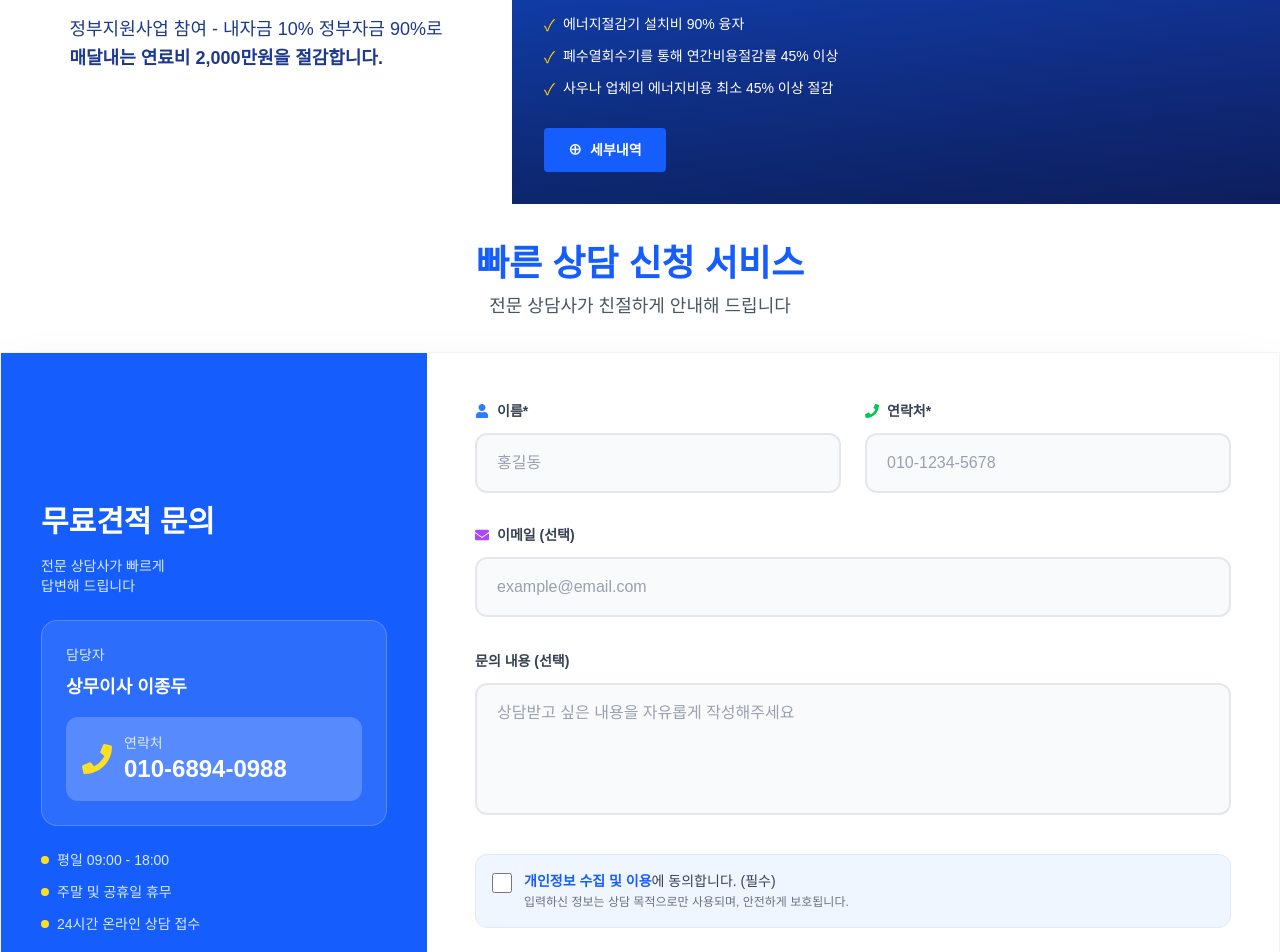
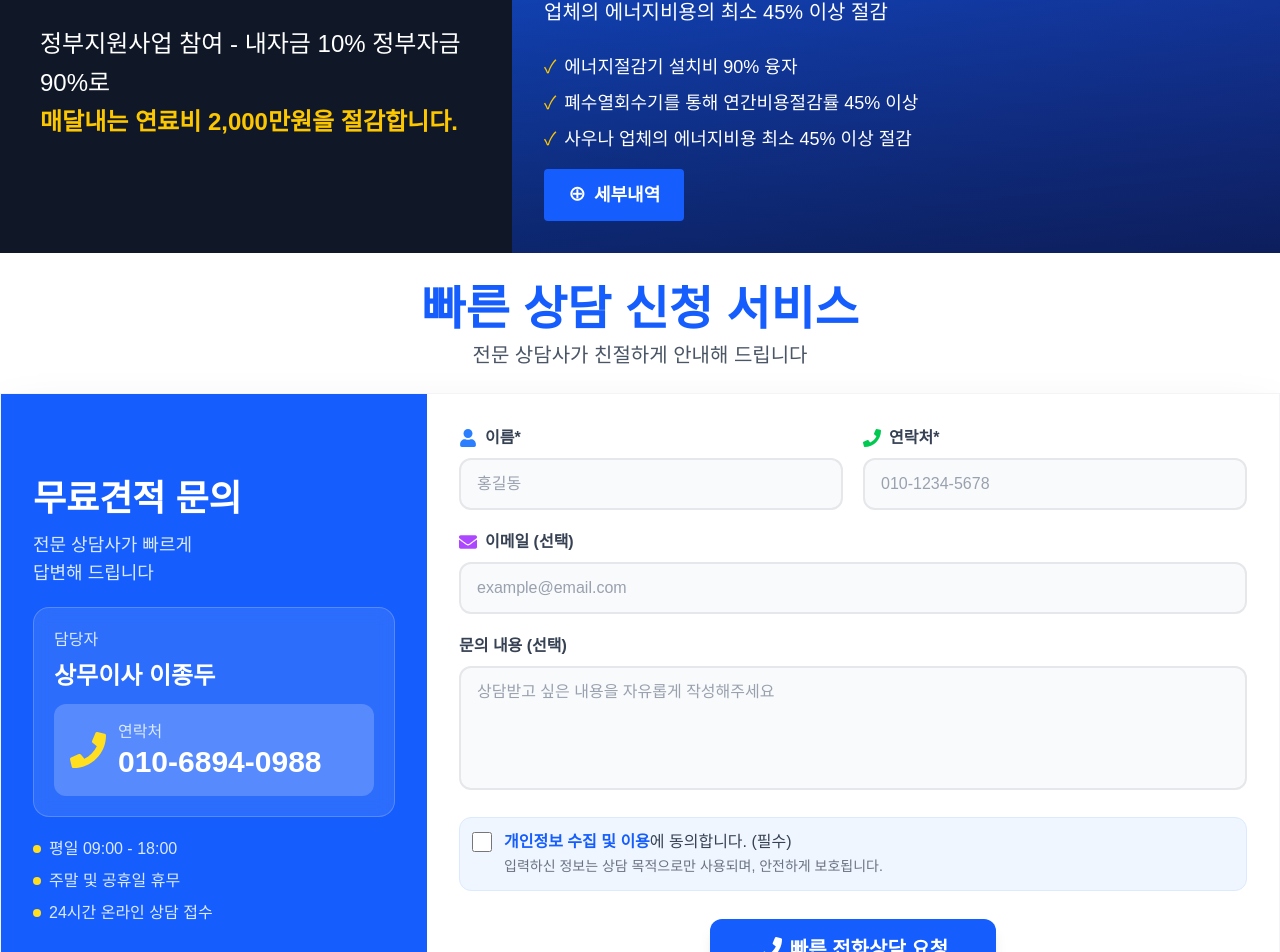
Before and after one commit to dldnlee/small_business_web, a Next.js app: page / in a window 1280 px wide. Shown: the part 768-1720 px from the top of the page. Built offline with nearby package versions, Linux system fonts and the light colour scheme.

Commit message:
change design

```diff
--- a/app/components/ContactFormSection.tsx
+++ b/app/components/ContactFormSection.tsx
@@ -1,6 +1,5 @@
 'use client';
 
-import { motion } from 'framer-motion';
 import { FaPhone, FaUser, FaEnvelope } from 'react-icons/fa';
 
 export default function ContactFormSection() {
@@ -10,61 +9,43 @@ export default function ContactFormSection() {
   };
 
   return (
-    <section id="contact" className="bg-white text-black overflow-hidden pb-20 pt-10">
+    <section id="contact" className="bg-white text-black overflow-hidden pb-12 pt-8">
       <div className="w-full mx-auto relative z-10">
         {/* Section Header */}
-        <motion.div
-          initial={{ opacity: 0, y: -20 }}
-          whileInView={{ opacity: 1, y: 0 }}
-          viewport={{ once: true }}
-          transition={{ duration: 0.6 }}
-          className="text-center mb-8"
-        >
-          <h2 className="text-3xl md:text-4xl font-bold mb-2 bg-blue-600 bg-clip-text text-transparent">
+        <div className="text-center mb-6">
+          <h2 className="text-4xl md:text-5xl font-bold mb-2 bg-blue-600 bg-clip-text text-transparent">
             빠른 상담 신청 서비스
           </h2>
-          <p className="text-gray-600 text-lg">
+          <p className="text-gray-600 text-xl">
             전문 상담사가 친절하게 안내해 드립니다
           </p>
-        </motion.div>
+        </div>
 
         {/* Contact Form Card */}
-        <motion.div
-          initial={{ opacity: 0, y: 20 }}
-          whileInView={{ opacity: 1, y: 0 }}
-          viewport={{ once: true }}
-          transition={{ duration: 0.6, delay: 0.2 }}
-          className="bg-white/90 shadow-2xl backdrop-blur-sm border border-gray-100 overflow-hidden"
-        >
+        <div className="bg-white/90 shadow-2xl backdrop-blur-sm border border-gray-100 overflow-hidden">
           <div className="grid grid-cols-1 lg:grid-cols-3 gap-0">
             {/* Left Side - Phone Information */}
-            <div className="bg-blue-600 p-8 md:p-10 text-white flex flex-col justify-center items-center lg:items-start">
-              <motion.div
-                initial={{ scale: 0.8, opacity: 0 }}
-                whileInView={{ scale: 1, opacity: 1 }}
-                viewport={{ once: true }}
-                transition={{ duration: 0.5, delay: 0.4 }}
-                className="text-center lg:text-left w-full"
-              >
-                <h3 className="text-3xl font-bold mb-4">무료견적 문의</h3>
-                <p className="text-blue-100 mb-6 text-sm">
+            <div className="bg-blue-600 p-6 md:p-8 text-white flex flex-col justify-center items-center lg:items-start">
+              <div className="text-center lg:text-left w-full">
+                <h3 className="text-4xl font-bold mb-3">무료견적 문의</h3>
+                <p className="text-blue-100 mb-5 text-lg">
                   전문 상담사가 빠르게<br />
                   답변해 드립니다
                 </p>
 
-                <div className="bg-white/10 backdrop-blur-sm rounded-2xl p-6 mb-6 border border-white/20">
-                  <p className="text-sm text-blue-100 mb-2">담당자</p>
-                  <p className="text-lg font-semibold mb-4">상무이사 이종두</p>
+                <div className="bg-white/10 backdrop-blur-sm rounded-2xl p-5 mb-5 border border-white/20">
+                  <p className="text-base text-blue-100 mb-2">담당자</p>
+                  <p className="text-2xl font-semibold mb-3">상무이사 이종두</p>
                   <div className="flex items-center justify-center lg:justify-start gap-3 bg-white/20 rounded-xl p-4">
-                    <FaPhone className="text-3xl text-yellow-300" />
+                    <FaPhone className="text-4xl text-yellow-300" />
                     <div>
-                      <p className="text-sm text-blue-100">연락처</p>
-                      <p className="text-2xl font-bold">010-6894-0988</p>
+                      <p className="text-base text-blue-100">연락처</p>
+                      <p className="text-3xl font-bold">010-6894-0988</p>
                     </div>
                   </div>
                 </div>
 
-                <div className="space-y-3 text-sm text-blue-100">
+                <div className="space-y-2 text-base text-blue-100">
                   <div className="flex items-center gap-2">
                     <div className="w-2 h-2 bg-yellow-300 rounded-full"></div>
                     <span>평일 09:00 - 18:00</span>
@@ -78,112 +59,98 @@ export default function ContactFormSection() {
                     <span>24시간 온라인 상담 접수</span>
                   </div>
                 </div>
-              </motion.div>
+              </div>
             </div>
 
             {/* Right Side - Contact Form */}
-            <div className="lg:col-span-2 p-8 md:p-12">
-              <form onSubmit={handleSubmit} className="space-y-8">
-            <div className="grid grid-cols-1 md:grid-cols-2 gap-6">
+            <div className="lg:col-span-2 p-6 md:p-8">
+              <form onSubmit={handleSubmit} className="space-y-5">
+            <div className="grid grid-cols-1 md:grid-cols-2 gap-5">
               {/* Name Input */}
-              <motion.div
-                whileHover={{ scale: 1.02 }}
-                transition={{ duration: 0.2 }}
-              >
-                <label className="flex items-center gap-2 text-sm font-bold mb-3 text-gray-700">
-                  <FaUser className="text-blue-500" />
+              <div>
+                <label className="flex items-center gap-2 text-base font-bold mb-2 text-gray-700">
+                  <FaUser className="text-blue-500 text-lg" />
                   이름*
                 </label>
                 <input
                   type="text"
                   required
                   placeholder="홍길동"
-                  className="w-full px-5 py-4 bg-gray-50 border-2 border-gray-200 rounded-xl focus:ring-2 focus:ring-blue-500 focus:border-blue-500 focus:bg-white transition-all duration-300 text-gray-800 placeholder-gray-400"
+                  className="w-full px-4 py-3 bg-gray-50 border-2 border-gray-200 rounded-xl focus:ring-2 focus:ring-blue-500 focus:border-blue-500 focus:bg-white transition-all duration-300 text-gray-800 placeholder-gray-400 text-base"
                 />
-              </motion.div>
+              </div>
 
               {/* Phone Input */}
-              <motion.div
-                whileHover={{ scale: 1.02 }}
-                transition={{ duration: 0.2 }}
-              >
-                <label className="flex items-center gap-2 text-sm font-bold mb-3 text-gray-700">
-                  <FaPhone className="text-green-500" />
+              <div>
+                <label className="flex items-center gap-2 text-base font-bold mb-2 text-gray-700">
+                  <FaPhone className="text-green-500 text-lg" />
                   연락처*
                 </label>
                 <input
                   type="tel"
                   required
                   placeholder="010-1234-5678"
-                  className="w-full px-5 py-4 bg-gray-50 border-2 border-gray-200 rounded-xl focus:ring-2 focus:ring-blue-500 focus:border-blue-500 focus:bg-white transition-all duration-300 text-gray-800 placeholder-gray-400"
+                  className="w-full px-4 py-3 bg-gray-50 border-2 border-gray-200 rounded-xl focus:ring-2 focus:ring-blue-500 focus:border-blue-500 focus:bg-white transition-all duration-300 text-gray-800 placeholder-gray-400 text-base"
                 />
-              </motion.div>
+              </div>
             </div>
 
             {/* Email Input (Optional) */}
-            <motion.div
-              whileHover={{ scale: 1.01 }}
-              transition={{ duration: 0.2 }}
-            >
-              <label className="block text-sm font-bold mb-3 text-gray-700 flex items-center gap-2">
-                <FaEnvelope className="text-purple-500" />
+            <div>
+              <label className="flex items-center gap-2 text-base font-bold mb-2 text-gray-700">
+                <FaEnvelope className="text-purple-500 text-lg" />
                 이메일 (선택)
               </label>
               <input
                 type="email"
                 placeholder="example@email.com"
-                className="w-full px-5 py-4 bg-gray-50 border-2 border-gray-200 rounded-xl focus:ring-2 focus:ring-blue-500 focus:border-blue-500 focus:bg-white transition-all duration-300 text-gray-800 placeholder-gray-400"
+                className="w-full px-4 py-3 bg-gray-50 border-2 border-gray-200 rounded-xl focus:ring-2 focus:ring-blue-500 focus:border-blue-500 focus:bg-white transition-all duration-300 text-gray-800 placeholder-gray-400 text-base"
               />
-            </motion.div>
+            </div>
 
             {/* Message Input */}
-            <motion.div
-              whileHover={{ scale: 1.01 }}
-              transition={{ duration: 0.2 }}
-            >
-              <label className="text-sm font-bold mb-3 text-gray-700 inline-block">
+            <div>
+              <label className="text-base font-bold mb-2 text-gray-700 inline-block">
                 문의 내용 (선택)
               </label>
               <textarea
                 rows={4}
                 placeholder="상담받고 싶은 내용을 자유롭게 작성해주세요"
-                className="w-full px-5 py-4 bg-gray-50 border-2 border-gray-200 rounded-xl focus:ring-2 focus:ring-blue-500 focus:border-blue-500 focus:bg-white transition-all duration-300 text-gray-800 placeholder-gray-400 resize-none"
+                className="w-full px-4 py-3 bg-gray-50 border-2 border-gray-200 rounded-xl focus:ring-2 focus:ring-blue-500 focus:border-blue-500 focus:bg-white transition-all duration-300 text-gray-800 placeholder-gray-400 resize-none text-base"
               />
-            </motion.div>
+            </div>
 
             {/* Privacy Agreement */}
-            <div className="flex items-start gap-3 p-4 bg-blue-50 rounded-xl border border-blue-100">
+            <div className="flex items-start gap-3 p-3 bg-blue-50 rounded-xl border border-blue-100">
               <input
                 type="checkbox"
                 id="agreement2"
                 required
                 className="w-5 h-5 mt-0.5 text-blue-600 rounded focus:ring-blue-500 cursor-pointer"
               />
-              <label htmlFor="agreement2" className="text-sm text-gray-700 cursor-pointer">
+              <label htmlFor="agreement2" className="text-base text-gray-700 cursor-pointer">
                 <span className="font-semibold text-blue-600">개인정보 수집 및 이용</span>에 동의합니다. (필수)
                 <br />
-                <span className="text-xs text-gray-500">입력하신 정보는 상담 목적으로만 사용되며, 안전하게 보호됩니다.</span>
+                <span className="text-sm text-gray-500">입력하신 정보는 상담 목적으로만 사용되며, 안전하게 보호됩니다.</span>
               </label>
             </div>
 
             {/* Submit Button */}
-            <div className="text-center pt-4">
-              <motion.button
+            <div className="text-center pt-2">
+              <button
                 type="submit"
-                whileHover={{ scale: 1.05 }}
-                whileTap={{ scale: 0.95 }}
-                className="px-12 py-4 bg-blue-600 text-white font-bold text-lg rounded-xl shadow-lg hover:shadow-xl transition-all duration-300 hover:from-blue-700 hover:to-purple-700"
+                className="px-12 py-4 bg-blue-600 text-white font-bold text-xl rounded-xl shadow-lg hover:shadow-xl transition-all duration-300 hover:bg-blue-700"
               >
                 <span className="flex items-center gap-2 justify-center">
-                  <FaPhone className="text-xl" />
+                  <FaPhone className="text-2xl" />
                   빠른 전화상담 요청
                 </span>
-              </motion.button>
+              </button>
             </div>
           </form>
             </div>
           </div>
-        </motion.div>
+        </div>
       </div>
     </section>
   );
--- a/app/components/GovernmentProgramsSection.tsx
+++ b/app/components/GovernmentProgramsSection.tsx
@@ -9,11 +9,11 @@ export default function GovernmentProgramsSection() {
       <div className="max-w-7xl mx-auto">
         <div className="flex flex-col lg:flex-row gap-0">
           {/* Left Sidebar */}
-          <div className="lg:w-2/5 bg-white text-blue-700 flex flex-col justify-center items-center p-6 sm:p-8 lg:p-10">
-            <div className="text-base sm:text-lg leading-relaxed">
-              <p className="text-blue-900">
+          <div className="lg:w-2/5 bg-gray-900 text-white flex flex-col justify-center items-center p-6 sm:p-8 lg:p-10">
+            <div className="text-lg sm:text-xl lg:text-2xl leading-relaxed">
+              <p className="text-white">
                 정부지원사업 참여 - 내자금 10% 정부자금 90%로<br className="hidden sm:block" />
-                <span className="font-bold">매달내는 연료비 2,000만원을 절감합니다.</span>
+                <span className="font-bold text-yellow-400">매달내는 연료비 2,000만원을 절감합니다.</span>
               </p>
             </div>
           </div>
@@ -29,10 +29,10 @@ export default function GovernmentProgramsSection() {
 
               <div className="relative h-full p-4 sm:p-6 lg:p-8 flex flex-col justify-between text-white">
                 <div>
-                  <h3 className="text-lg sm:text-xl lg:text-2xl font-bold mb-2 sm:mb-3 lg:mb-4">
+                  <h3 className="text-xl sm:text-2xl lg:text-3xl font-bold mb-2 sm:mb-3 lg:mb-4">
                     {services[0].title}
                   </h3>
-                  <p className="text-sm sm:text-base leading-relaxed mb-3 sm:mb-4 lg:mb-6">
+                  <p className="text-base sm:text-lg lg:text-xl leading-relaxed mb-3 sm:mb-4 lg:mb-6">
                     {services[0].description}
                   </p>
 
@@ -41,8 +41,8 @@ export default function GovernmentProgramsSection() {
                     <ul className="space-y-1.5 sm:space-y-2">
                       {services[0].features.map((feature, index) => (
                         <li key={index} className="flex items-start">
-                          <span className="text-yellow-400 mr-2">✓</span>
-                          <span className="text-xs sm:text-sm">{feature}</span>
+                          <span className="text-yellow-400 mr-2 text-lg">✓</span>
+                          <span className="text-sm sm:text-base lg:text-lg">{feature}</span>
                         </li>
                       ))}
                     </ul>
@@ -51,7 +51,7 @@ export default function GovernmentProgramsSection() {
 
                 <Link
                   href={services[0].route}
-                  className="mt-3 sm:mt-4 inline-flex items-center text-xs sm:text-sm font-semibold text-white bg-blue-600 px-4 sm:px-6 py-2 sm:py-3 rounded hover:bg-blue-700 transition-colors self-start"
+                  className="mt-3 sm:mt-4 inline-flex items-center text-sm sm:text-base lg:text-lg font-semibold text-white bg-blue-600 px-4 sm:px-6 py-2 sm:py-3 rounded hover:bg-blue-700 transition-colors self-start"
                 >
                   <span className="mr-2">⊕</span> 세부내역
                 </Link>
```
Also changed, not shown: app/page.tsx (+4 -4 lines).
